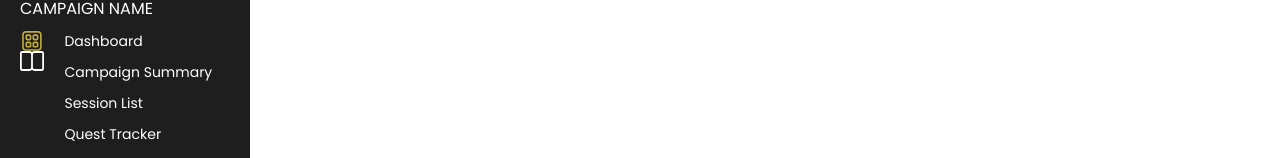
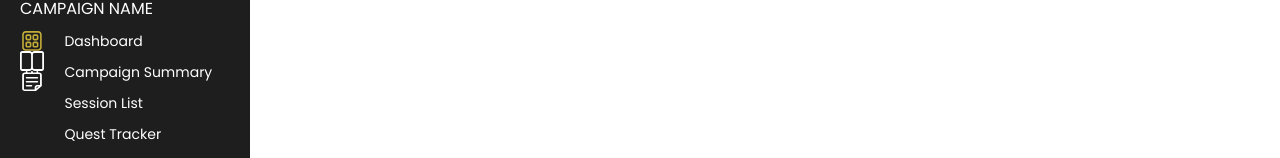
Before and after one commit to alliebourden/fableforge, a React (Vite) app: page / in a window 1280 px wide. Shown: the part 119-277 px from the top of the page. Built offline with nearby package versions, Linux system fonts and the light colour scheme.

Commit message:
style - imported and added SessionIcon

```diff
--- a/src/pages/Layout.jsx
+++ b/src/pages/Layout.jsx
@@ -2,7 +2,7 @@ import Logo from "./images/logo-small.png";
 import { Outlet } from "react-router-dom";
 import DashboardIcon from "./icons/Dashboard Icon.svg";
 import CampaignIcon from "./icons/Campaign Icon.svg";
-// import DashboardIcon from "./icons/Dashboard Icon.svg";
+import SessionIcon from "./icons/Session List Icon.svg";
 // import DashboardIcon from "./icons/Dashboard Icon.svg";
 // import DashboardIcon from "./icons/Dashboard Icon.svg";
 
@@ -18,6 +18,7 @@ export default function Layout() {
           <div className="icons">
             <img src={DashboardIcon} height={20} />
             <img src={CampaignIcon} height={20} />
+            <img src={SessionIcon} height={20} />
           </div>
           <div className="sidebar-links">
             <a>Dashboard</a>
```
